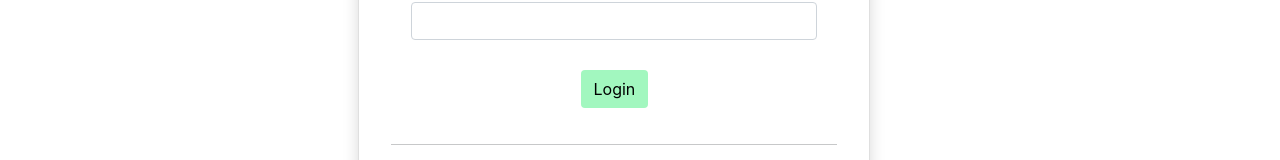
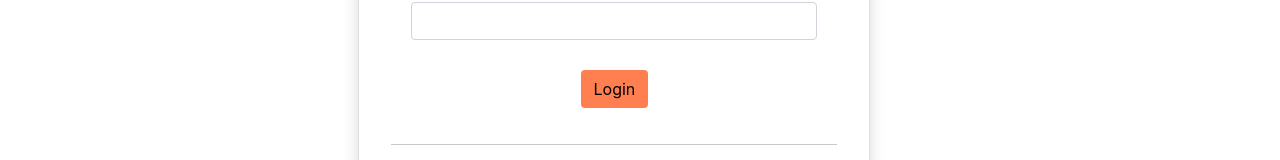
Before and after one commit to divyanshuvijay43/Student_Travel_Tracker, a React (Create React App) app: page /login in a window 1280 px wide. Shown: the part 595-755 px from the top of the page. Built offline with nearby package versions, Linux system fonts and the light colour scheme.

Commit message:
Test pipeline

```diff
--- a/src/Components/login.js
+++ b/src/Components/login.js
@@ -1,150 +1,99 @@
-function Login() {
-  function saveInfo() {
+function Login(){
+    function saveInfo(){
         let obj = {
-      username: "",
-      password: "",
+            email:"",
+            password:"",
         };
-    let usrname = document.getElementById("username").value;
-    if (usrname === "" || usrname === " ") {
+        let usrname = document.getElementById("username").value
+        if(usrname == '' || usrname == ' ')
+        {
             alert("Invalid username!!!");
             return;
         }
-    let psswd = document.getElementById("password").value;
-    if (psswd === "" || psswd === " ") {
+        let psswd = document.getElementById("password").value
+        if(psswd == '' || psswd == ' ')
+        {
             alert("Invalid password.Try again!!!");
             return;
         }
-    obj.username = usrname;
+        obj.email = usrname;
         obj.password = psswd;
-    fetch("http://localhost:8080/students", {
-      method: "GET",
+        fetch("http://localhost:5050/student/login",{
+            method:"POST",
+            body: JSON.stringify(obj),
             headers: {
                 "Content-type": "application/json; charset=UTF-8",
-        id: obj.username,
-      },
+            }
         })
-      .then((response) => {
-        if (response.status === 200) {
-          window.location.href = "/dashboard";
-        } else {
+            .then((response)=>{
+                if(response.status == 200)
+                {
+                    return response.json();
+                }
+                else
+                {
                     console.clear();
                     alert("Invalid Credentials!!!");
                     return -1;
                 }
             })
-      .then(function (data) {
-        if (data !== -1) {
+            .then(function(data){
+                if(data!=-1)
+                {
                     console.log(data);
-          window.location.href = "/dashboard";
+                    window.location.href="/dashboard";
                 }
-      });
+            })
     }
-  function signUp() {
-    window.location.href = "/signup";
+    function signUp(){
+        window.location.href="/signup";
     }
-  return (
-    <>
+    return <>
         <div>
             <div>
-          <nav className="navbar" style={{ backgroundColor: "lightblue" }}>
+                <nav className="navbar" style={{backgroundColor:"lightblue"}}>
                     <div className="container-fluid">
-              <span
-                className="navbar-text"
-                style={{
-                  backgroundColor: "white",
-                  display: "block",
-                  padding: "5px",
-                }}
-              >
+                <span className="navbar-text" style={{backgroundColor:"white",display:"block",padding:"5px"}}>
                 Logo
                 </span>
-              <span>STUDENT TRAVEL CONNECT</span>
                         <span>
-                <button
-                  id-type="button"
-                  className="btn btn-success"
-                  style={{ backgroundColor: "white", color: "black" }}
-                >
-                  Logout
-                </button>
+                            STUDENT TRAVEL CONNECT
+                        </span>
+                        <span>
+                    <button id-type="button" className="btn btn-success" style={{backgroundColor:"white",color:"black"}}>Logout</button>
                 </span>
                     </div>
                 </nav>
             </div>
-        <div
-          className="card p-3 shadow mb-5 rounded"
-          style={{
-            marginLeft: "28vw",
-            marginTop: "5vw",
-            backgroundColor: "white",
-            width: "40vw",
-          }}
-        >
+            <div className="card p-3 shadow mb-5 rounded" style={{marginLeft:"28vw",marginTop:"5vw",backgroundColor:"white",width:"40vw"}}>
                 <div className="card-body">
-            <form className="row" style={{ padding: "20px" }}>
-              <div style={{ textAlign: "center" }}>
-                <img
-                  src="https://encrypted-tbn0.gstatic.com/images?q=tbn:ANd9GcRYPRLSISP2uoEdGxNPVFrz02gI2KWiJ_VwNA&usqp=CAU"
-                  alt="Avatar"
-                  style={{ borderRadius: "50%" }}
-                ></img>
+                    <form className="row" style={{padding:"20px"}}>
+                        <div style={{textAlign:"center"}}>
+                            <img src="https://encrypted-tbn0.gstatic.com/images?q=tbn:ANd9GcRYPRLSISP2uoEdGxNPVFrz02gI2KWiJ_VwNA&usqp=CAU" alt="Avatar" style={{borderRadius:"50%"}}></img>
                         </div>
-              <div style={{ marginTop: "20px", textAlign: "left" }}>
+                        <div style={{marginTop:"20px",textAlign:"left"}}>
                             <label>Email Id</label>
-                <input
-                  type="text"
-                  className="form-control"
-                  id="username"
-                  required={true}
-                ></input>
+                            <input type="text" className="form-control" id="username" required={true}>
+                            </input>
                         </div>
-              <div style={{ marginTop: "20px", textAlign: "left" }}>
+                        <div style={{marginTop:"20px",textAlign:"left"}}>
                             <label>Password</label>
-                <input
-                  type="password"
-                  className="form-control"
-                  id="password"
-                  required={true}
-                ></input>
+                            <input type="password" className="form-control" id="password" required={true}></input>
                         </div>
-              <div style={{ marginTop: "20px", textAlign: "center" }}>
-                <button
-                  type="button"
-                  id="loginBtn"
-                  onClick={saveInfo}
-                  className="btn"
-                  style={{
-                    marginTop: "10px",
-                    backgroundColor: "#A2F7BF",
-                    color: "black",
-                  }}
-                >
-                  Login
-                </button>
+                        <div style={{marginTop:"20px",textAlign:"center"}}>
+                            <button type="button" id="loginBtn" onClick={saveInfo} className="btn" style={{marginTop:"10px",backgroundColor:"coral",color:"black"}}>Login</button>
                         </div>
                     </form>
                     <hr></hr>
                     <div>
-              <span style={{ display: "block" }}>New User?</span>
-              <button
-                type="button"
-                id="signupBtn"
-                onClick={signUp}
-                className="btn"
-                style={{
-                  marginTop: "10px",
-                  backgroundColor: "Lightsteelblue",
-                  color: "black",
-                }}
-              >
-                Register Here
-              </button>
+                        <span style={{display:"block"}}>New User?</span>
+                        <button type="button" id="signupBtn" onClick={signUp} className="btn" style={{marginTop:"10px",backgroundColor:"Lightsteelblue",color:"black"}}>Register Here</button>
                     </div>
                 </div>
             </div>
         </div>
+
     </>
-  );
 }
 
 export default Login;
```
Lines whose indentation alone changed are shown as unchanged.
